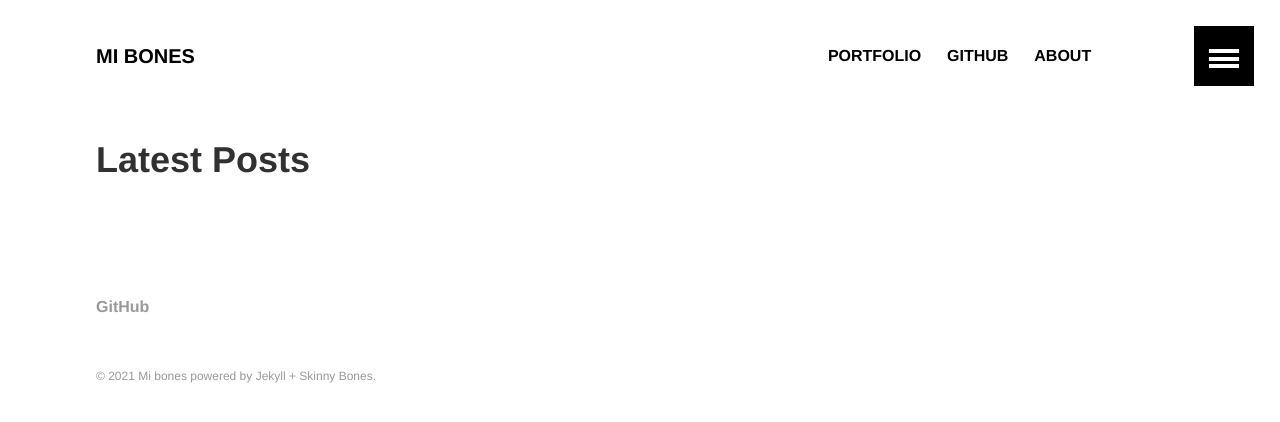
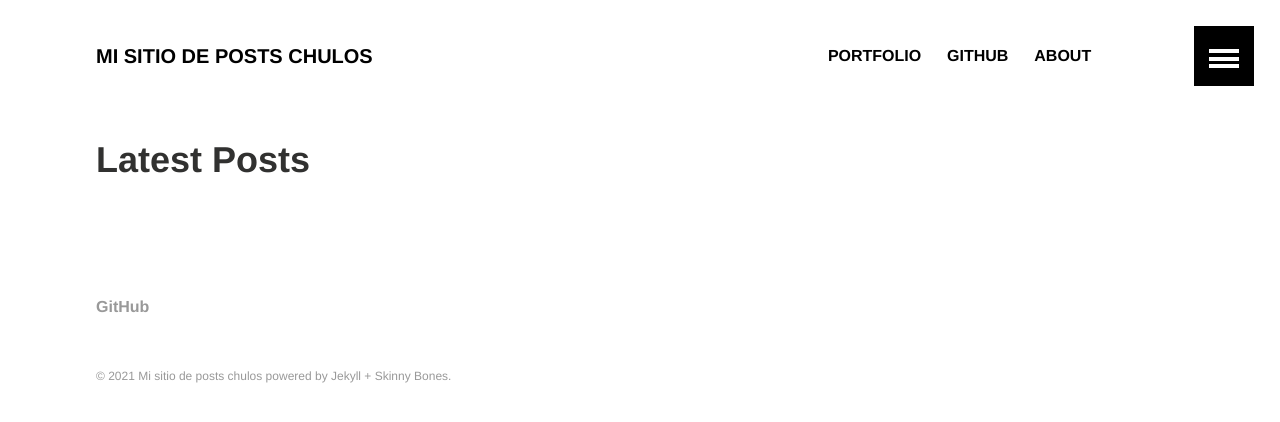
Before and after one commit to sonimik13/bones, a Jekyll site: the page built from index.md, in a window 1280 px wide. Shown: the top 422 px of the page. Built offline with Jekyll 4.4.1, drawn with Linux system fonts in a browser that asks for light colours.

Commit message:
segundo commit

```diff
--- a/_config.yml
+++ b/_config.yml
@@ -1,11 +1,11 @@
 # Site wide configuration
 
-title: "Mi bones"
-description: "Bones es una serie"
-logo: # 120x120 px default image used for Twitter summary card
-teaser: # 400x250 px default teaser image used in image archive grid
+title: "Mi sitio de posts chulos"
+description: "Aquí hay proyectos que merecen la pena"
+logo: bio-photo.jpg
+teaser: python2.jpg
 locale: en
-url: https://fcojaviermelo.github.io/bones/
+url: https://sonimik13.github.io/bones/
 feed:
   path: atom.xml
 
```
